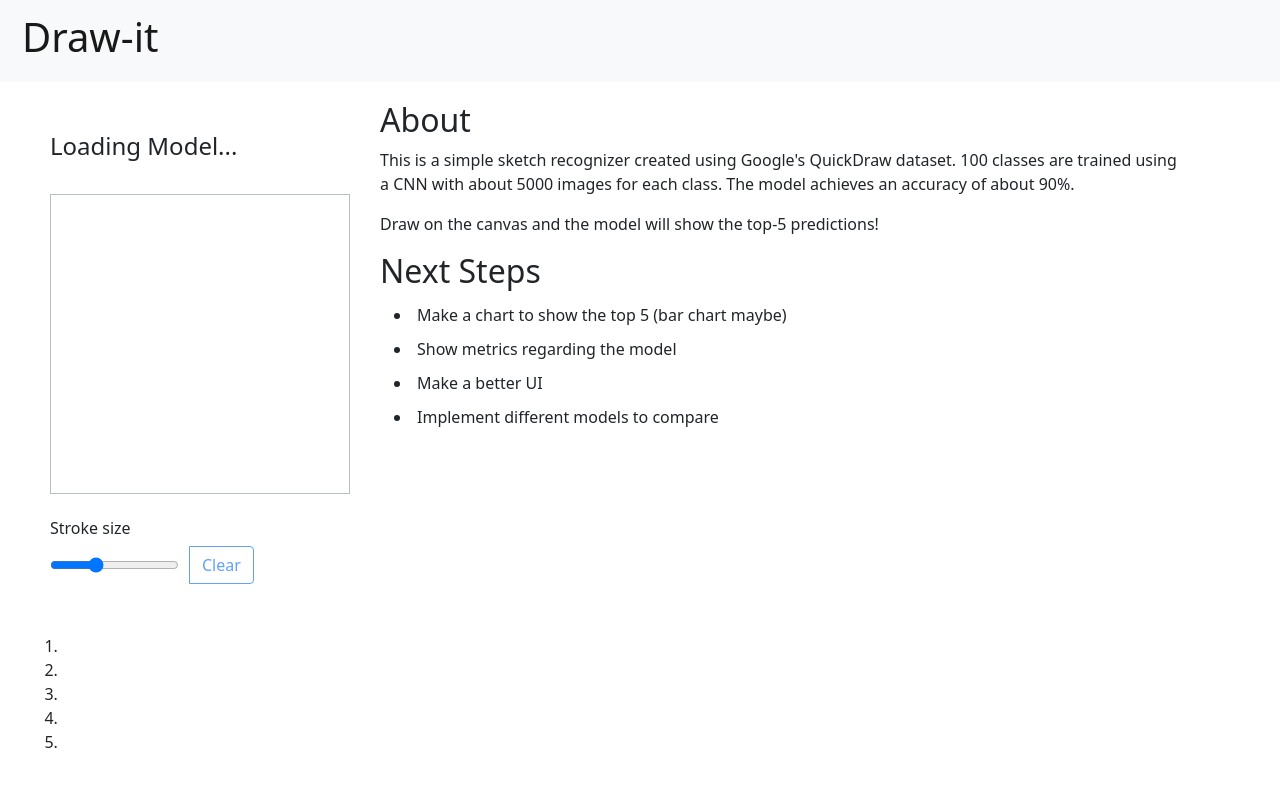
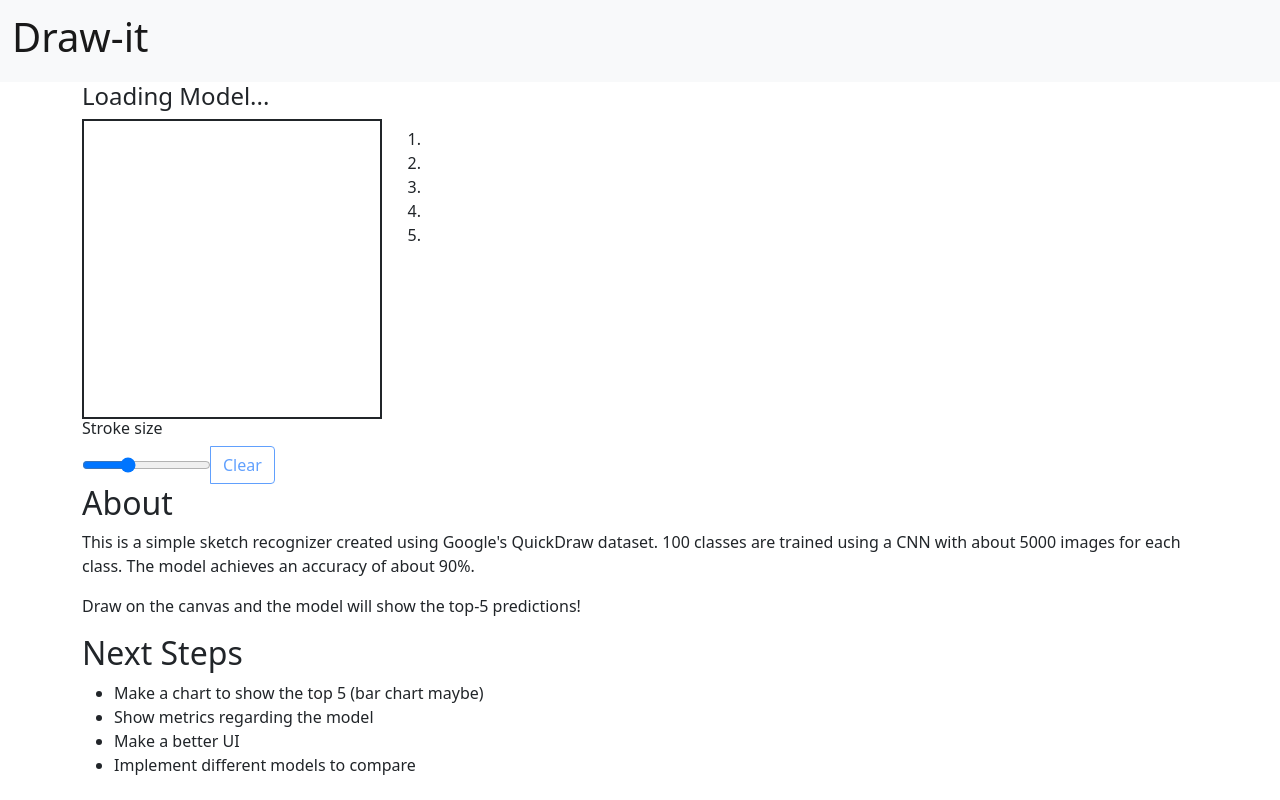
Before and after one commit to gupta-parth/Doodle-recognizer, a plain HTML site: page src/index.html in a window 1280 px wide. Drawn offline with nearby package versions, Linux system fonts and the light colour scheme; a script that the page names is missing.

Commit message:
Updated UI

```diff
--- a/src/index.html
+++ b/src/index.html
@@ -8,6 +8,7 @@
     <!--Scripts and stylesheets-->
     <link href="https://cdn.jsdelivr.net/npm/bootstrap@5.1.3/dist/css/bootstrap.min.css" rel="stylesheet" integrity="sha384-1BmE4kWBq78iYhFldvKuhfTAU6auU8tT94WrHftjDbrCEXSU1oBoqyl2QvZ6jIW3" crossorigin="anonymous">
     <script src="https://code.jquery.com/jquery-3.6.0.min.js"></script>
+    <link rel="stylesheet" href="styles.css">
 
     <script src="https://cdn.jsdelivr.net/npm/@popperjs/core@2.10.2/dist/umd/popper.min.js" integrity="sha384-7+zCNj/IqJ95wo16oMtfsKbZ9ccEh31eOz1HGyDuCQ6wgnyJNSYdrPa03rtR1zdB" crossorigin="anonymous"></script>
     <script src="https://cdn.jsdelivr.net/npm/bootstrap@5.1.3/dist/js/bootstrap.min.js" integrity="sha384-QJHtvGhmr9XOIpI6YVutG+2QOK9T+ZnN4kzFN1RtK3zEFEIsxhlmWl5/YESvpZ13" crossorigin="anonymous"></script>
@@ -21,22 +22,21 @@
 <body>
     <nav class="navbar navbar-light bg-light">
         <div class="container-fluid">
-          <span class="navbar-brand mb-0 h1" style="padding-left:10px"><h1>Draw-it</h1></span>
+          <span class="navbar-brand mb-0 h1"><h1>Draw-it</h1></span>
         </div>
       </nav>
-      <div>
-        <div style ='margin:50px;'>
-      <h4 id ='status' >Loading Model... </h4>
-      <canvas id="canvas" width="300" height="300" class="canvas" style="border:1px solid #b9bfc9;margin-top:25px;"></canvas>
-      <h6 style="margin-top:50px;">Stroke size</h6>
-       <div class="btn-group">
-            <input type="range" min="5" max="20" value="10" class="slider" id="myRange">
-            <button type="button" class="btn btn-outline-primary" onclick ='erase()' style ='margin-left:10px;' disabled>Clear</button>
+      <div class="container">
+        <div class="item">
+            <h4 id ='status' >Loading Model... </h4>
+            <canvas id="canvas" width="300" height="300" class="canvas"></canvas>
+            <h6>Stroke size</h6>
+            <div class="btn-group">
+                    <input type="range" min="5" max="20" value="10" class="slider" id="myRange">
+                    <button type="button" class="btn btn-outline-primary" onclick ='erase()' disabled>Clear</button>
+                </div>
         </div>
-      </div>
-      <div>
-        <div>
-            <ol style="margin-left:30px;">
+        <div class="item probs">
+            <ol>
             <li>
                 <em id = "sym1"></em>
                 <span id = "prob1" ></span>
@@ -59,7 +59,7 @@
             </li>
             </ol>
         </div>
-        <div style="position: fixed; bottom: 350px; right: 100px; width: 800px;">
+        <div class="item">
             <h2>About</h2>
             <p>This is a simple sketch recognizer created using Google's QuickDraw dataset.
                 100 classes are trained using a CNN with about 5000 images for each class. The
@@ -69,10 +69,10 @@
             </p>
             <h2>Next Steps</h2>
             <ul>
-                <li style="padding:5px">Make a chart to show the top 5 (bar chart maybe)</li>
-                <li style="padding:5px">Show metrics regarding the model</li>
-                <li style="padding:5px">Make a better UI</li>
-                <li style="padding:5px">Implement different models to compare</li>
+                <li>Make a chart to show the top 5 (bar chart maybe)</li>
+                <li >Show metrics regarding the model</li>
+                <li>Make a better UI</li>
+                <li>Implement different models to compare</li>
             </ul>
         </div>
     </div>
--- /dev/null
+++ b/src/styles.css
@@ -0,0 +1,13 @@
+.container {
+    display: flex;
+    flex-flow: row wrap;
+}
+
+.probs {
+    margin-left: 1%;
+    margin-top: 4%;
+}
+
+#canvas {
+    border: 2px solid;
+}
```
